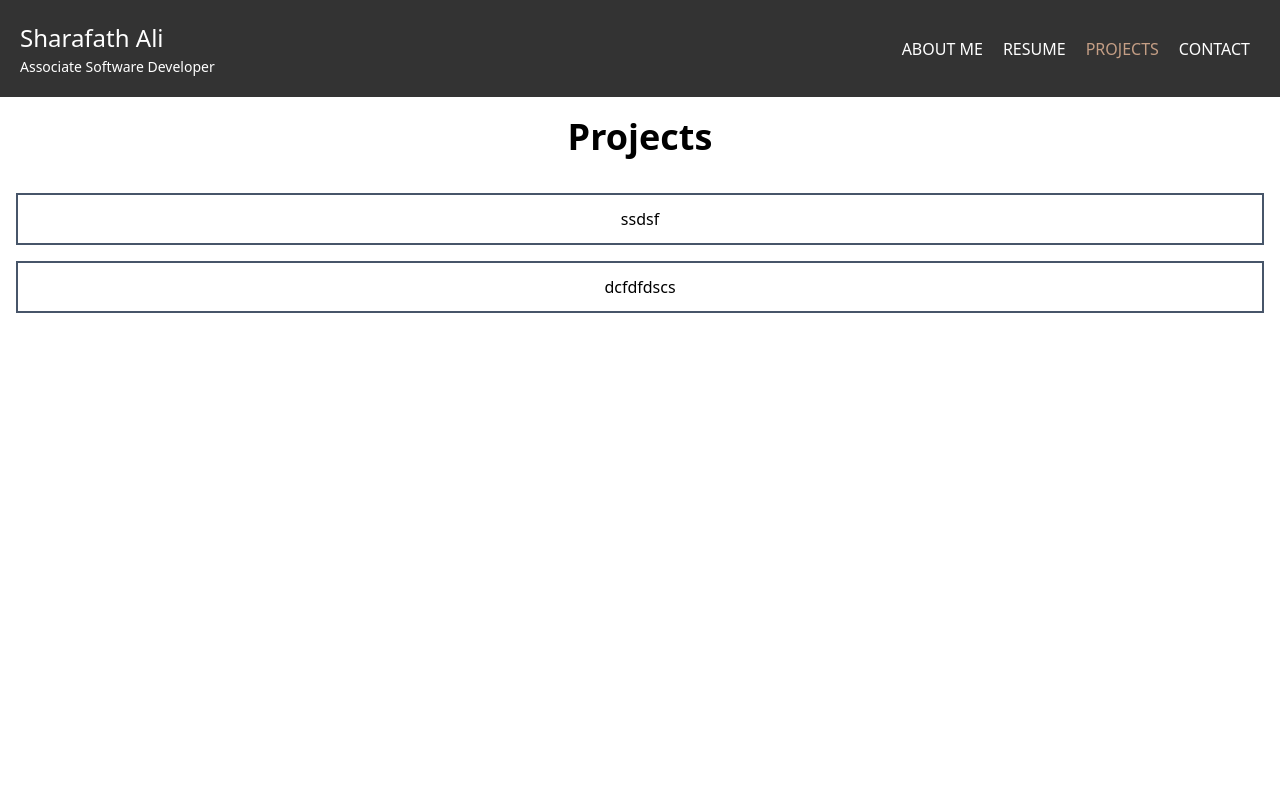
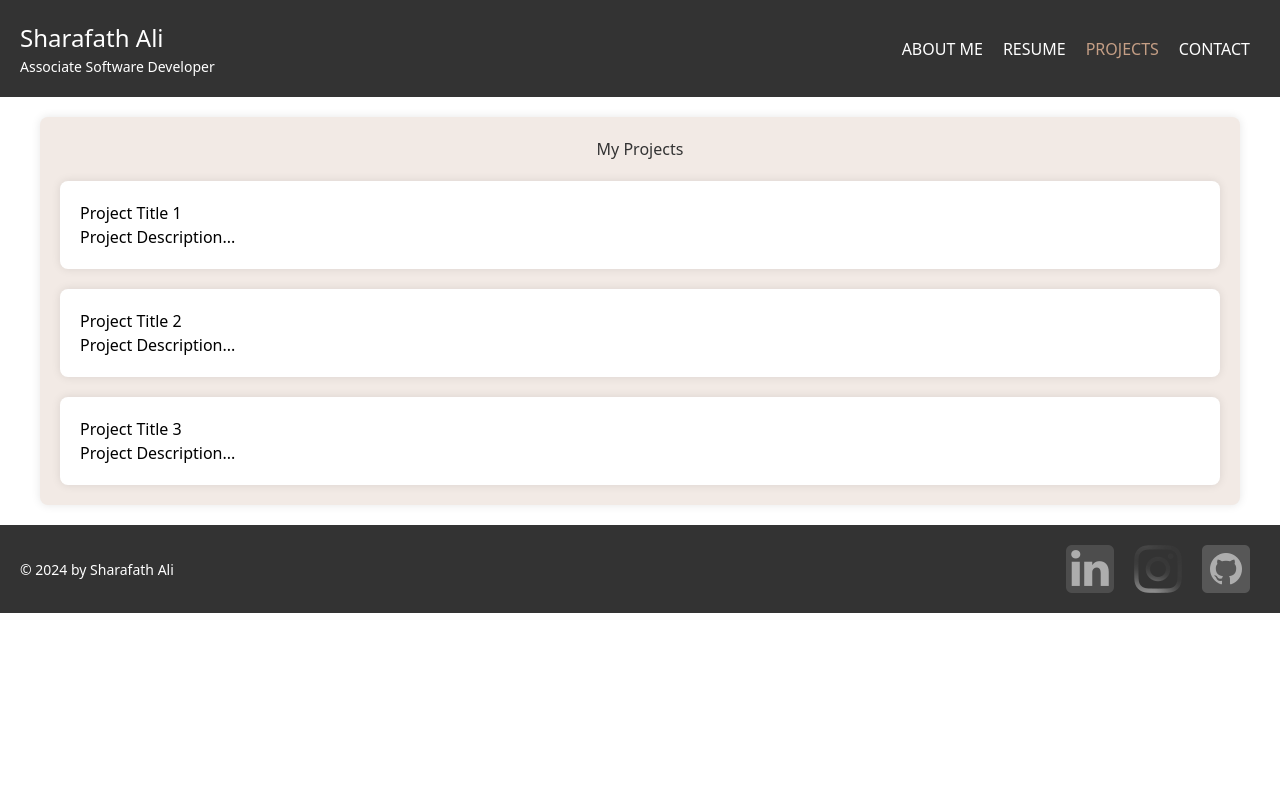
Before and after one commit to sharafath-ali/Personal-website, a React (Create React App) app: page /Projects in a window 1280 px wide. Shown: the top 800 px of the page. Built offline with nearby package versions, Linux system fonts and the light colour scheme; a web font is replaced by a local one.

Commit message:
completed project

```diff
--- /dev/null
+++ b/src/Css/Project.css
@@ -0,0 +1,43 @@
+/* src/components/Projects.css */
+.projects-page {
+    max-width: 1200px;
+    margin: 20px auto;
+    padding: 20px;
+    background-color: var(--light-brown);
+    border-radius: 8px;
+    box-shadow: 0 0 10px rgba(0, 0, 0, 0.1);
+}
+
+.projects-page h2 {
+    text-align: center;
+    color: var(--dark-brown);
+    margin-bottom: 20px;
+}
+
+.project-cards {
+    display: flex;
+    flex-direction: column;
+    gap: 20px;
+}
+
+.project-card {
+    background-color: var(--white);
+    padding: 20px;
+    border-radius: 8px;
+    box-shadow: 0 0 10px rgba(0, 0, 0, 0.1);
+}
+
+.project-card h3 {
+    margin-top: 0;
+}
+
+@media (max-width: 768px) {
+    .projects-page {
+        margin: 10px;
+        padding: 10px;
+    }
+
+    .project-card {
+        padding: 15px;
+    }
+}
--- a/src/components/Projects.jsx
+++ b/src/components/Projects.jsx
@@ -1,18 +1,24 @@
 import React from "react";
+import "../Css/Project.css";
 
 function Projects() {
   return (
-    <div className="min-h-screen">
-      <div className="flex justify-center items-center py-5 text-4xl font-black">
-        Projects
-      </div>
-      <div className="container mx-auto px-4">
-      <div className="border-solid border-2 border-slate-600 flex justify-center items-center py-3 my-4 ">
-        ssdsf
-      </div>
-      <div className="border-solid border-2 border-slate-600 flex justify-center items-center py-3 my-4">
-        dcfdfdscs
-      </div>
+    <div className="projects-page">
+      <h2>My Projects</h2>
+      <div className="project-cards">
+        <div className="project-card">
+          <h3>Project Title 1</h3>
+          <p>Project Description...</p>
+        </div>
+        <div className="project-card">
+          <h3>Project Title 2</h3>
+          <p>Project Description...</p>
+        </div>
+        <div className="project-card">
+          <h3>Project Title 3</h3>
+          <p>Project Description...</p>
+        </div>
+        {/* Add more project cards as needed */}
       </div>
     </div>
   );
```
